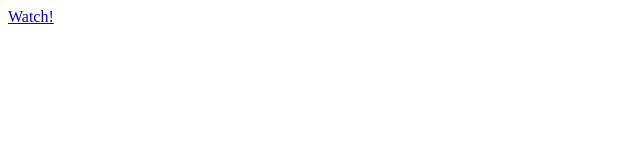
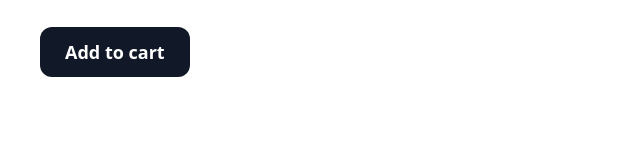
Before and after one commit to vijaycs85/deeplinks, a plain HTML site: page index.html in a window 1280 px wide. Shown: the whole page, without its empty margins (0-640 px from the left). Drawn offline with nearby package versions, Linux system fonts and the light colour scheme.

Commit message:
Added style

```diff
--- a/index.html
+++ b/index.html
@@ -1,10 +1,13 @@
-<!DOCTYPE html>
-<html lang="en">
+<!doctype html>
+<html>
 <head>
-    <meta charset="UTF-8">
-    <title>Deep links</title>
+    <meta charset="UTF-8" />
+    <meta name="viewport" content="width=device-width, initial-scale=1.0" />
+    <link href="https://unpkg.com/tailwindcss@^2/dist/tailwind.min.css" rel="stylesheet">
+    <div class="p-10">
+        <a class="w-full sm:w-auto flex-none bg-gray-900 hover:bg-gray-700 text-white text-lg leading-6 font-semibold py-3 px-6 border border-transparent rounded-xl focus:ring-2 focus:ring-offset-2 focus:ring-offset-white focus:ring-gray-900 focus:outline-none transition-colors duration-200" href="weixin://dl/hublot/">Add to cart</a>
+    </div>
 </head>
 <body>
-<a href="weixin://dl/hublot/">Watch!</a>
 </body>
 </html>
```
